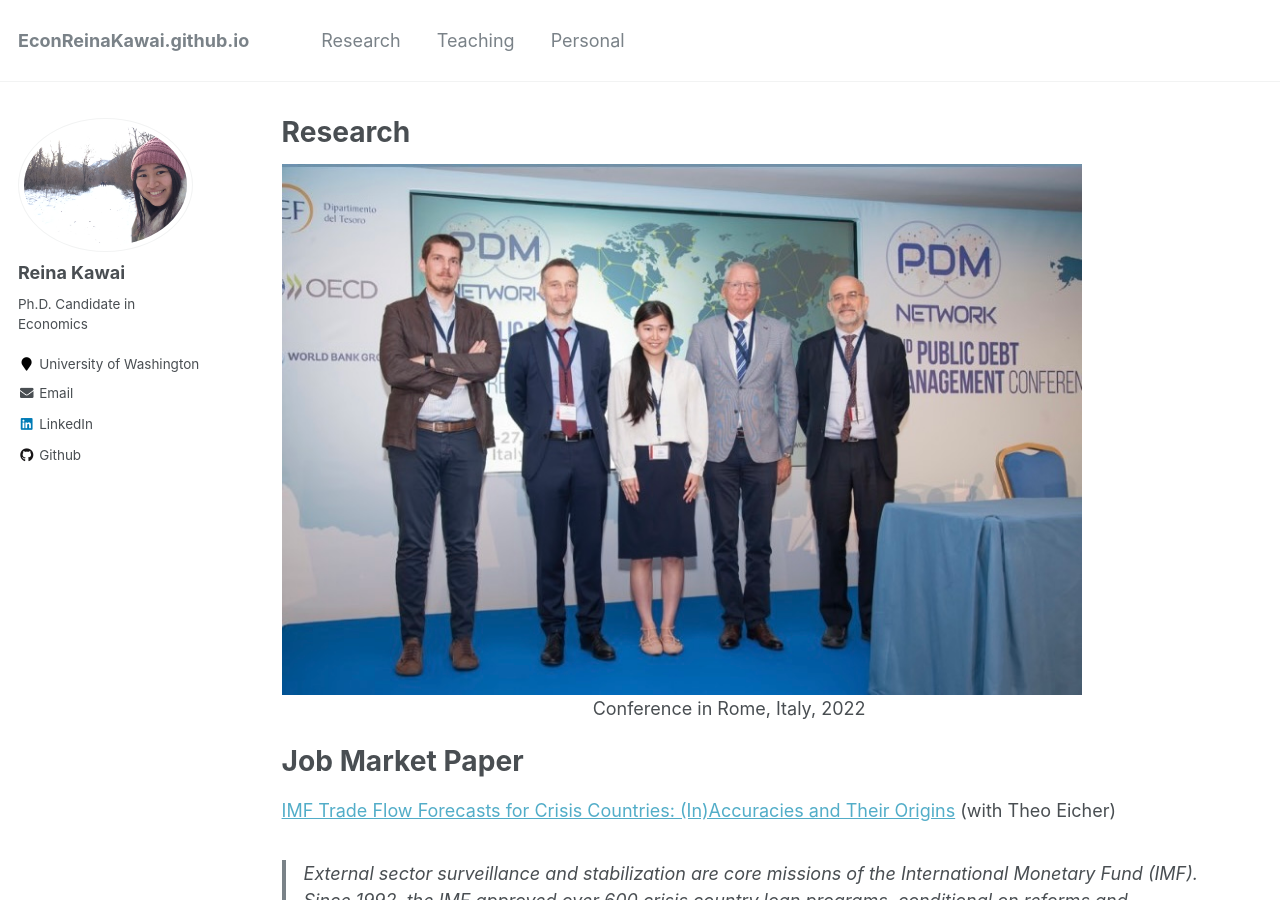
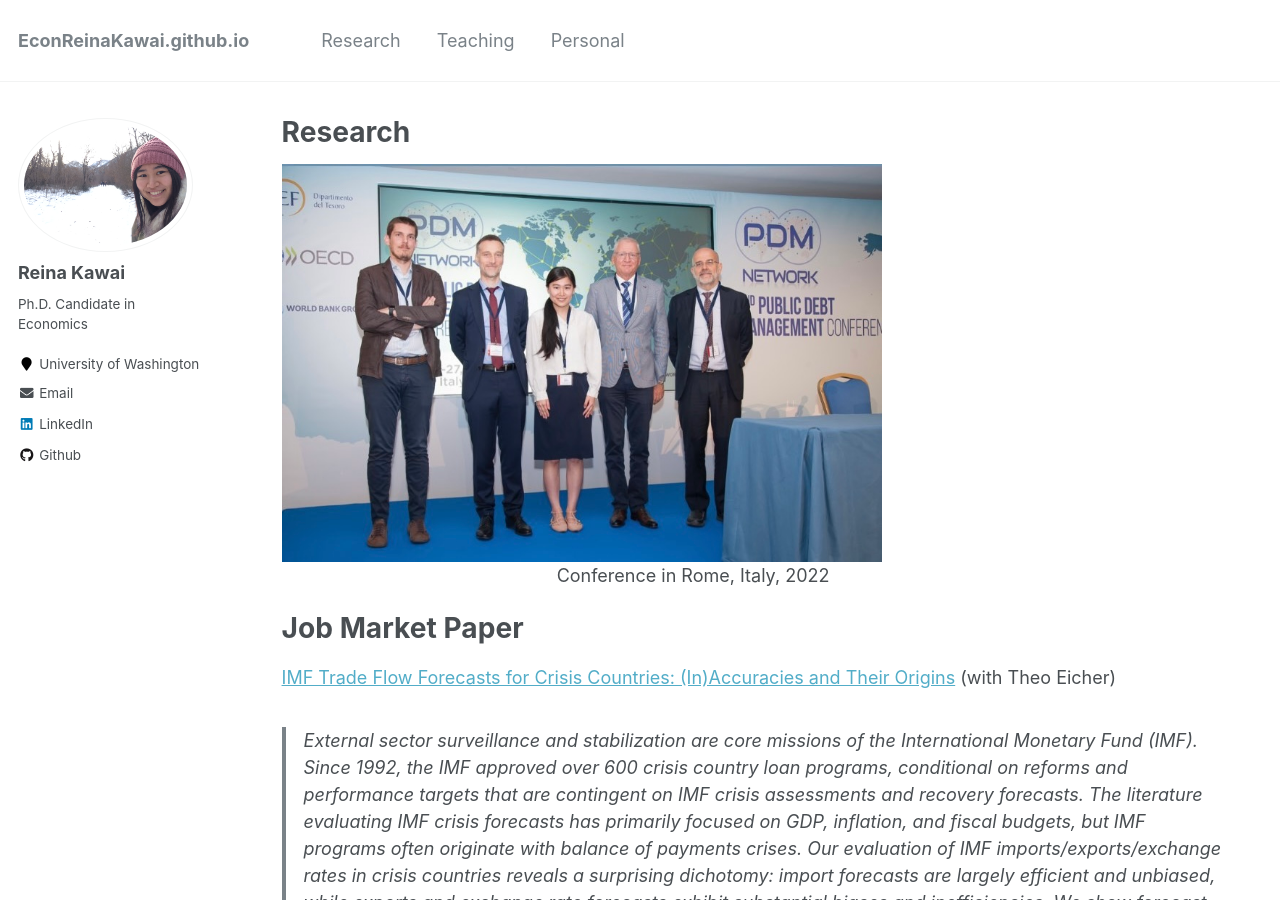
Before and after one commit to Reina-Kawai/Reina-Kawai.github.io, a Jekyll site: the page built from _pages/research.md, in a window 1280 px wide and 900 px high. Built offline with Jekyll 4.4.1, drawn with Linux system fonts in a browser that asks for light colours.

Commit message:
Update research.md

```diff
--- a/_pages/research.md
+++ b/_pages/research.md
@@ -5,8 +5,8 @@ permalink: /research/
 author_profile: true
 ---
 
-<img src="https://Reina-Kawai.github.io/images/Website_research_part.jpg" width="800"> <br/>
-&emsp;&emsp;&emsp;&emsp;&emsp;&emsp;&emsp;&emsp;&emsp;&emsp;&emsp;&emsp;&emsp;&emsp;&emsp;&emsp;&emsp; Conference in Rome, Italy, 2022
+<img src="https://Reina-Kawai.github.io/images/Website_research_part.jpg" width="600"> <br/>
+&emsp;&emsp;&emsp;&emsp;&emsp;&emsp;&emsp;&emsp;&emsp;&emsp;&emsp;&emsp;&emsp;&emsp;&emsp; Conference in Rome, Italy, 2022
 
 
 Job Market Paper
```
